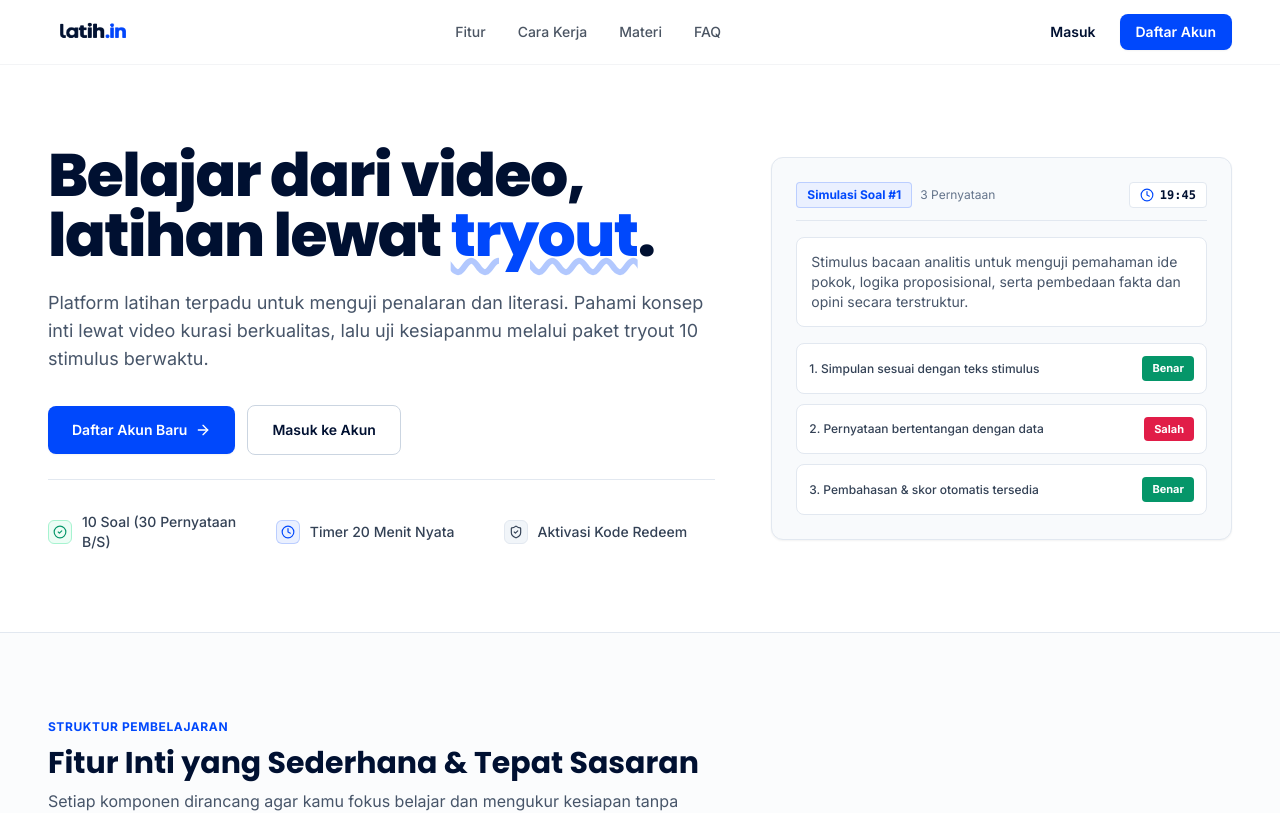
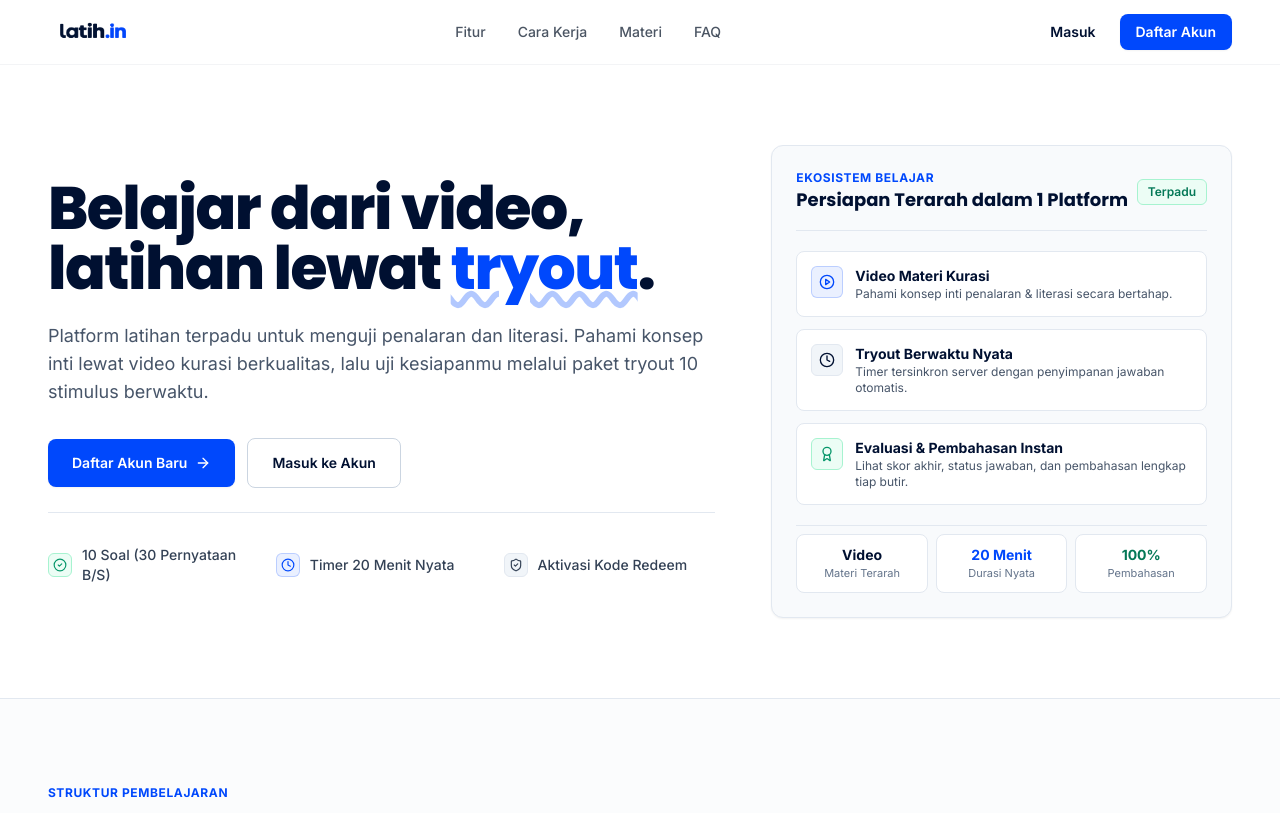
Before and after one commit to Salman-artz/latih.in, a Next.js app: page / in a window 1280 px wide. Shown: the top 813 px of the page. Built offline with nearby package versions, Linux system fonts and the light colour scheme; no server answers; the database is empty.

Commit message:
style(landing): replace hero question preview with platform overview card

```diff
--- a/src/app/page.tsx
+++ b/src/app/page.tsx
@@ -152,43 +152,73 @@ export default async function HomePage() {
                 </div>
               </div>
 
-              {/* HERO VISUAL PREVIEW - Menyeimbangkan layar 15.6" & 24" */}
+              {/* HERO VISUAL SUMMARY - Menyeimbangkan layar 15.6" & 24" tanpa simulasi soal */}
               <div className="lg:col-span-5">
-                <div className="bg-slate-50 border border-slate-200 rounded-xl p-5 sm:p-6 shadow-sm space-y-4">
-                  <div className="flex items-center justify-between border-b border-slate-200 pb-3">
-                    <div className="flex items-center gap-2">
-                      <span className="text-xs font-bold px-2.5 py-1 rounded bg-brand-blue-50 text-brand-blue border border-brand-blue/20">
-                        Simulasi Soal #1
-                      </span>
-                      <span className="text-xs text-slate-500 hidden sm:inline">3 Pernyataan</span>
+                <div className="bg-slate-50 border border-slate-200 rounded-xl p-6 shadow-sm space-y-5">
+                  <div className="flex items-center justify-between border-b border-slate-200 pb-4">
+                    <div>
+                      <p className="text-xs font-bold text-brand-blue uppercase tracking-wider">
+                        Ekosistem Belajar
+                      </p>
+                      <h3 className="text-base sm:text-lg font-bold text-brand-navy">
+                        Persiapan Terarah dalam 1 Platform
+                      </h3>
                     </div>
-                    <span className="inline-flex items-center gap-1.5 px-2.5 py-1 rounded bg-white border border-slate-200 font-mono text-xs font-bold text-brand-navy">
-                      <Clock className="w-3.5 h-3.5 text-brand-blue" /> 19:45
+                    <span className="px-2.5 py-1 rounded-md bg-emerald-50 text-emerald-700 border border-emerald-200 text-xs font-semibold">
+                      Terpadu
                     </span>
                   </div>
 
-                  <div className="bg-white border border-slate-200 rounded-lg p-3.5 text-xs sm:text-sm text-slate-600 leading-relaxed">
-                    Stimulus bacaan analitis untuk menguji pemahaman ide pokok, logika proposisional, serta pembedaan fakta dan opini secara terstruktur.
+                  <div className="space-y-3">
+                    <div className="bg-white border border-slate-200 rounded-lg p-3.5 flex items-start gap-3">
+                      <div className="w-8 h-8 rounded-md bg-brand-blue-50 text-brand-blue flex items-center justify-center flex-shrink-0 border border-brand-blue/20">
+                        <PlayCircle className="w-4 h-4" />
+                      </div>
+                      <div>
+                        <p className="text-sm font-bold text-brand-navy">Video Materi Kurasi</p>
+                        <p className="text-xs text-slate-600">
+                          Pahami konsep inti penalaran &amp; literasi secara bertahap.
+                        </p>
+                      </div>
+                    </div>
+
+                    <div className="bg-white border border-slate-200 rounded-lg p-3.5 flex items-start gap-3">
+                      <div className="w-8 h-8 rounded-md bg-slate-100 text-brand-navy flex items-center justify-center flex-shrink-0 border border-slate-200">
+                        <Clock className="w-4 h-4" />
+                      </div>
+                      <div>
+                        <p className="text-sm font-bold text-brand-navy">Tryout Berwaktu Nyata</p>
+                        <p className="text-xs text-slate-600">
+                          Timer tersinkron server dengan penyimpanan jawaban otomatis.
+                        </p>
+                      </div>
+                    </div>
+
+                    <div className="bg-white border border-slate-200 rounded-lg p-3.5 flex items-start gap-3">
+                      <div className="w-8 h-8 rounded-md bg-emerald-50 text-emerald-600 flex items-center justify-center flex-shrink-0 border border-emerald-200">
+                        <Award className="w-4 h-4" />
+                      </div>
+                      <div>
+                        <p className="text-sm font-bold text-brand-navy">Evaluasi &amp; Pembahasan Instan</p>
+                        <p className="text-xs text-slate-600">
+                          Lihat skor akhir, status jawaban, dan pembahasan lengkap tiap butir.
+                        </p>
+                      </div>
+                    </div>
                   </div>
 
-                  <div className="space-y-2.5">
-                    <div className="bg-white border border-slate-200 rounded-lg p-3 flex items-center justify-between gap-3">
-                      <span className="text-xs text-slate-700 font-medium">1. Simpulan sesuai dengan teks stimulus</span>
-                      <span className="px-2.5 py-1 rounded bg-emerald-600 text-white text-[11px] font-bold flex-shrink-0">
-                        Benar
-                      </span>
+                  <div className="grid grid-cols-3 gap-2 pt-2 border-t border-slate-200 text-center">
+                    <div className="bg-white border border-slate-200 rounded-lg py-2.5 px-2">
+                      <p className="text-sm font-extrabold text-brand-navy">Video</p>
+                      <p className="text-[11px] text-slate-500">Materi Terarah</p>
                     </div>
-                    <div className="bg-white border border-slate-200 rounded-lg p-3 flex items-center justify-between gap-3">
-                      <span className="text-xs text-slate-700 font-medium">2. Pernyataan bertentangan dengan data</span>
-                      <span className="px-2.5 py-1 rounded bg-rose-600 text-white text-[11px] font-bold flex-shrink-0">
-                        Salah
-                      </span>
+                    <div className="bg-white border border-slate-200 rounded-lg py-2.5 px-2">
+                      <p className="text-sm font-extrabold text-brand-blue">20 Menit</p>
+                      <p className="text-[11px] text-slate-500">Durasi Nyata</p>
                     </div>
-                    <div className="bg-white border border-slate-200 rounded-lg p-3 flex items-center justify-between gap-3">
-                      <span className="text-xs text-slate-700 font-medium">3. Pembahasan &amp; skor otomatis tersedia</span>
-                      <span className="px-2.5 py-1 rounded bg-emerald-600 text-white text-[11px] font-bold flex-shrink-0">
-                        Benar
-                      </span>
+                    <div className="bg-white border border-slate-200 rounded-lg py-2.5 px-2">
+                      <p className="text-sm font-extrabold text-emerald-700">100%</p>
+                      <p className="text-[11px] text-slate-500">Pembahasan</p>
                     </div>
                   </div>
                 </div>
```
